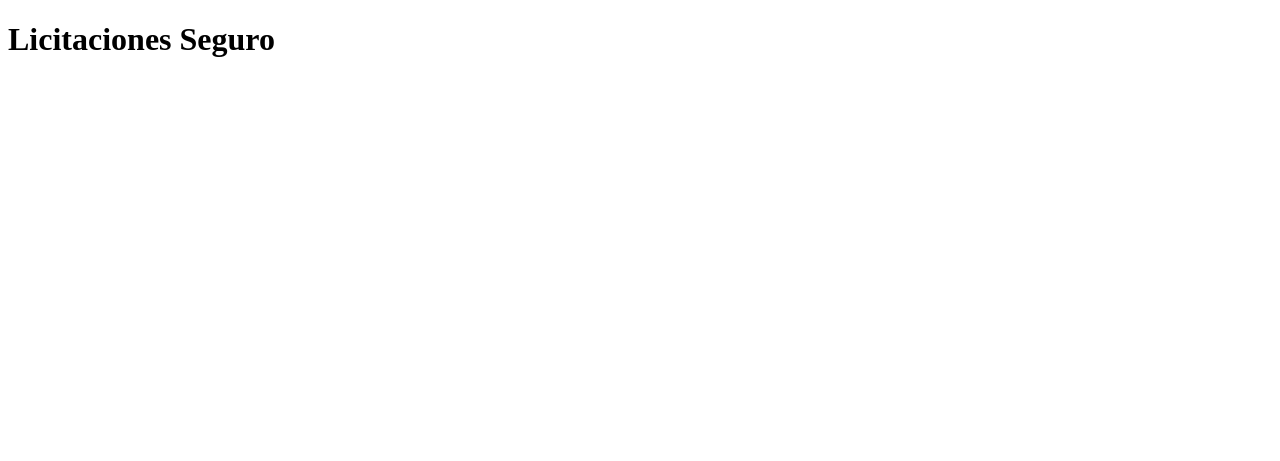
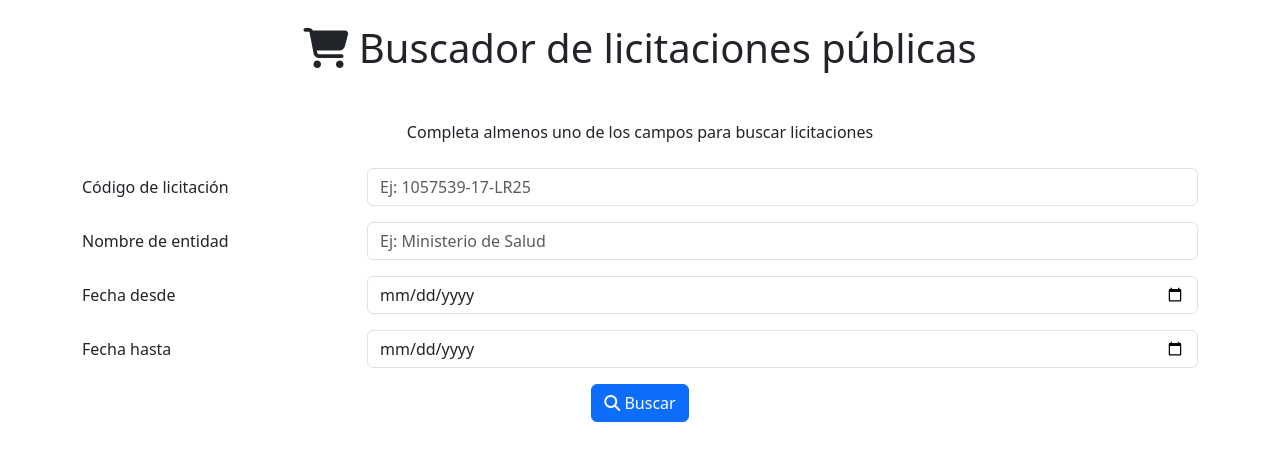
Before and after one commit to LeslieVerdejo/Examen, a PHP site: page / in a window 1280 px wide. Shown: the top 461 px of the page. Run offline with PHP 8.4, Linux system fonts and the light colour scheme; some libraries are stand-ins or nearby versions.

Commit message:
Se agrega el diseño del formulario

```diff
--- a/public/index.php
+++ b/public/index.php
@@ -1,11 +1,91 @@
 <!DOCTYPE html>
-<html lang="en">
+<html lang="es">
+
 <head>
     <meta charset="UTF-8">
     <meta name="viewport" content="width=device-width, initial-scale=1.0">
     <title>Licitaciones Seguro</title>
+    <link href="https://cdn.jsdelivr.net/npm/bootstrap@5.3.6/dist/css/bootstrap.min.css" rel="stylesheet"
+        integrity="sha384-4Q6Gf2aSP4eDXB8Miphtr37CMZZQ5oXLH2yaXMJ2w8e2ZtHTl7GptT4jmndRuHDT" crossorigin="anonymous">
+    <script src="https://kit.fontawesome.com/97a2c299cf.js" crossorigin="anonymous"></script>
+    <link rel="stylesheet" href="style.css">
 </head>
+
 <body>
-    <h1>Licitaciones Seguro</h1>
+
+    <header class="container mt-4">
+        <h1 class="text-center"><i class="fa-solid fa-cart-shopping"></i> Buscador de licitaciones públicas</h1>
+    </header>
+
+    <main class="container">
+        <p id="texto" class="text-center mt-5">Completa almenos uno de los campos para buscar licitaciones</p>
+
+        <form class="mt-4">
+            <div class="mb-3 row">
+                <label for="codigoLicitacion" class="col-sm-3 col-form-label">Código de licitación</label>
+                <div class="col-sm-9">
+                    <input type="text" class="form-control" id="codigoLicitacion" placeholder="Ej: 1057539-17-LR25">
+                </div>
+            </div>
+            <div class="mb-3 row">
+                <label for="entidad" class="col-sm-3 col-form-label">Nombre de entidad</label>
+                <div class="col-sm-9">
+                    <input type="text" class="form-control" id="entidad" placeholder="Ej: Ministerio de Salud">
+                </div>
+            </div>
+            <div class="mb-3 row">
+                <label for="fechaInicio" class="col-sm-3 col-form-label">Fecha desde</label>
+                <div class="col-sm-9">
+                    <input type="date" class="form-control" id="fechaInicio">
+                </div>
+            </div>
+            <div class="mb-3 row">
+                <label for="fechaFin" class="col-sm-3 col-form-label">Fecha hasta</label>
+                <div class="col-sm-9">
+                    <input type="date" class="form-control" id="fechaFin">
+                </div>
+            </div>
+            <div class="text-center">
+                <button onclick="buscar()" type="submit" id="btnBuscar" class="btn btn-primary"><i
+                        class="fa-solid fa-magnifying-glass"></i> Buscar</button>
+            </div>
+        </form>
+    </main>
+
+
+    <!-- SweetAlert2 CDN -->
+    <script src="https://cdn.jsdelivr.net/npm/sweetalert2@11"></script>
+
+
+
+    <!-- Despues lo pasas al js o php. -->
+    <script>
+        document.querySelector('#btnBuscar').addEventListener('click', function (e) {
+            e.preventDefault();
+
+            let codigoLicitacion = document.querySelector('#codigoLicitacion').value.trim();
+            let entidad = document.querySelector('#entidad').value.trim();
+            let fechaInicio = document.querySelector('#fechaInicio').value;
+            let fechaFin = document.querySelector('#fechaFin').value;
+
+            if (codigoLicitacion === '' && entidad === '' && fechaInicio === '' && fechaFin === '') {
+                Swal.fire({
+                    icon: 'warning',
+                    title: 'Campos vacíos',
+                    text: 'Debes ingresar al menos un dato para realizar la búsqueda.',
+                    confirmButtonText: 'Entendido'
+                });
+            } else {
+                console.log('Buscando...');
+            }
+        });
+    </script>
+
+
+
+    <script src="https://cdn.jsdelivr.net/npm/bootstrap@5.3.6/dist/js/bootstrap.bundle.min.js"
+        integrity="sha384-j1CDi7MgGQ12Z7Qab0qlWQ/Qqz24Gc6BM0thvEMVjHnfYGF0rmFCozFSxQBxwHKO"
+        crossorigin="anonymous"></script>
 </body>
+
 </html>
```
Also changed, not shown: public/style.css (added).
